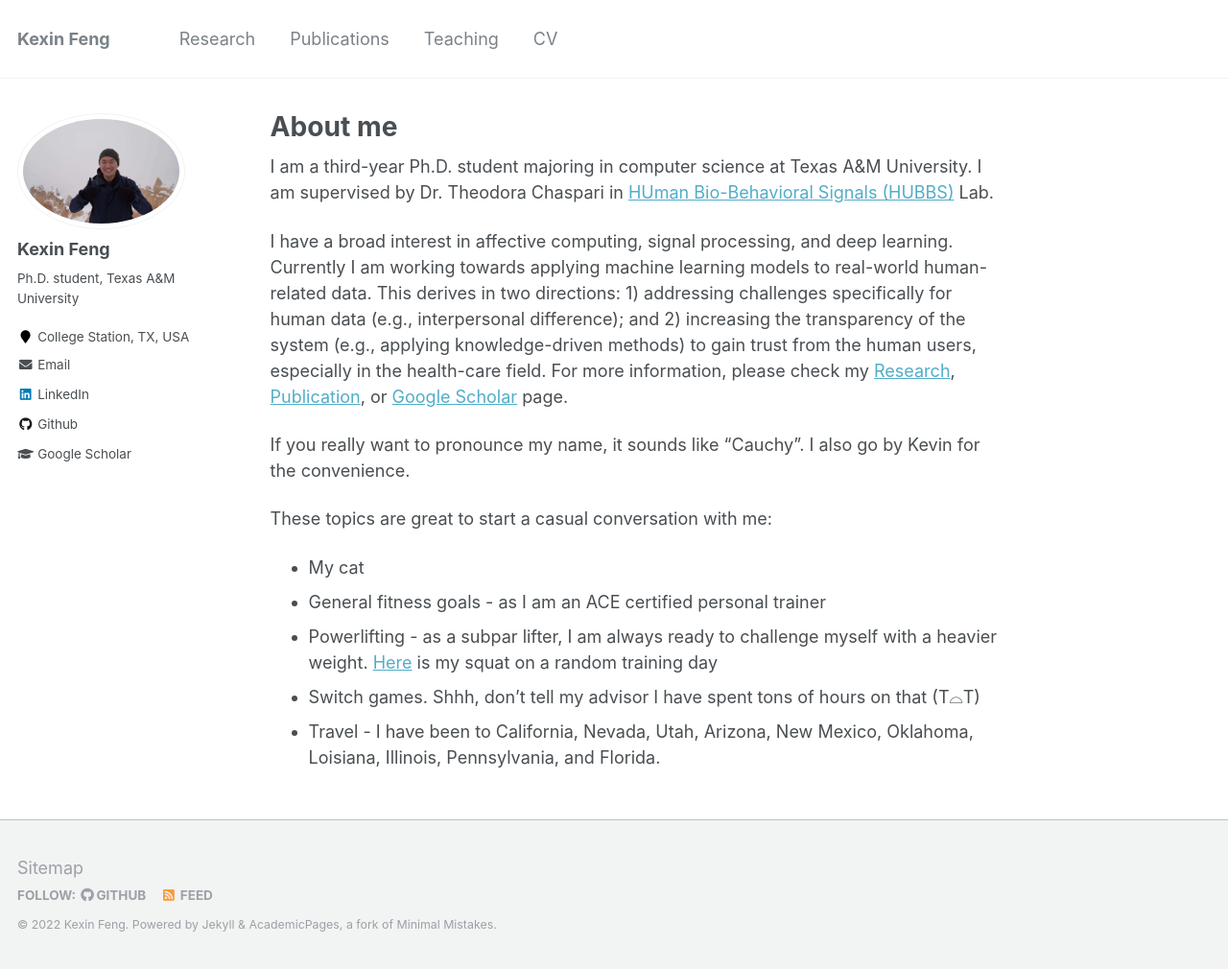
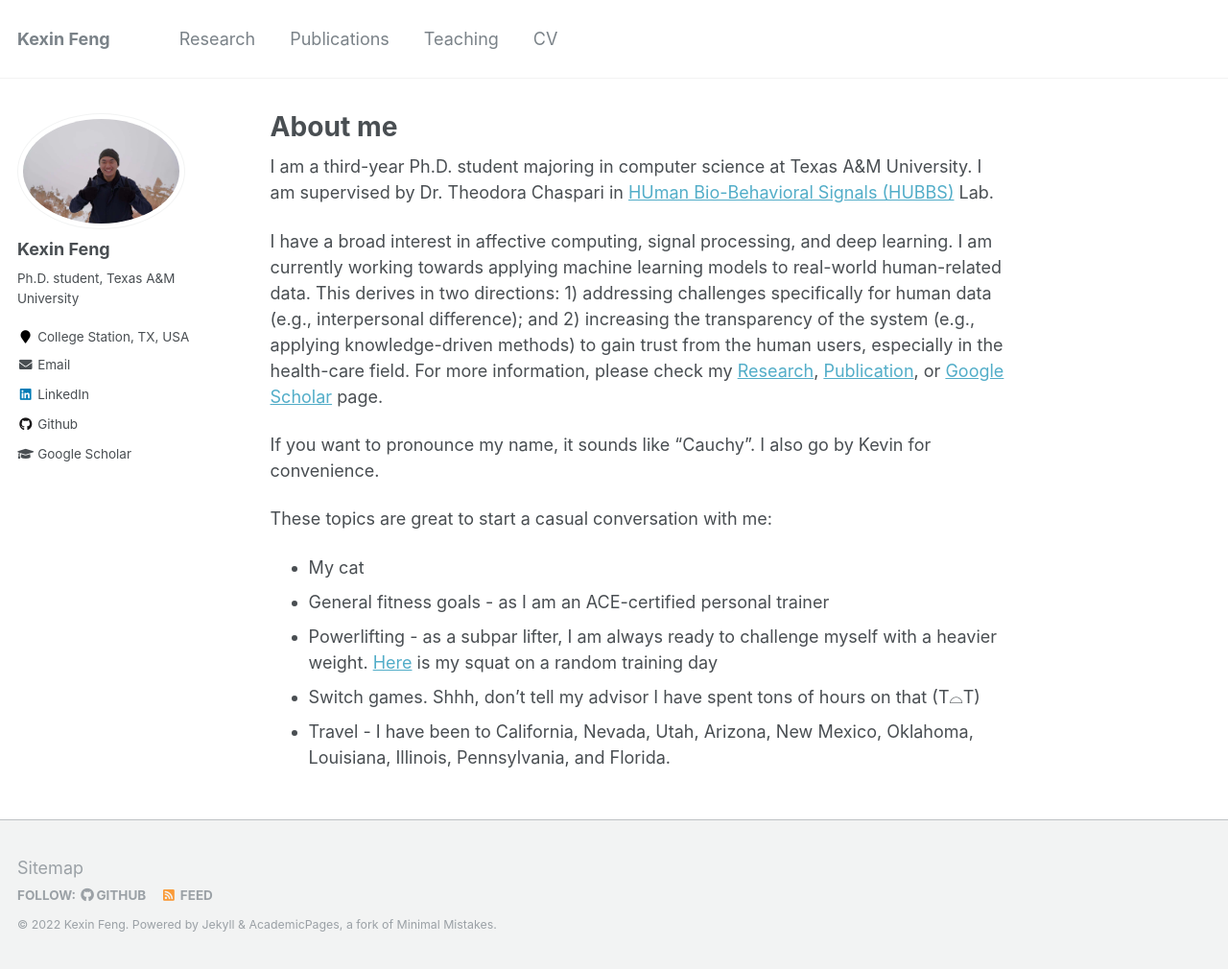
Before and after one commit to kexinF/kexinf.github.io, a Jekyll site: the page built from _pages/about.md, in a window 1280 px wide and 1010 px high. Shown: the whole window at 96% size. Built offline with Jekyll 4.4.1, drawn with Linux system fonts in a browser that asks for light colours.

Commit message:
minor error fixed

```diff
--- a/_pages/about.md
+++ b/_pages/about.md
@@ -10,13 +10,13 @@ redirect_from:
 
 I am a third-year Ph.D. student majoring in computer science at Texas A&M University. I am supervised by Dr. Theodora Chaspari in [HUman Bio-Behavioral Signals (HUBBS)](https://hubbs.engr.tamu.edu/) Lab.
 
-I have a broad interest in affective computing, signal processing, and deep learning. Currently I am working towards applying machine learning models to real-world human-related data. This derives in two directions: 1) addressing challenges specifically for human data (e.g., interpersonal difference); and 2) increasing the transparency of the system (e.g., applying knowledge-driven methods) to gain trust from the human users, especially in the health-care field. For more information, please check my [Research](/research/),  [Publication](/publications/), or [Google Scholar](https://scholar.google.com/citations?user=LmPz0PQAAAAJ&hl=en) page.
+I have a broad interest in affective computing, signal processing, and deep learning.  I am currently working towards applying machine learning models to real-world human-related data. This derives in two directions: 1) addressing challenges specifically for human data (e.g., interpersonal difference); and 2) increasing the transparency of the system (e.g., applying knowledge-driven methods) to gain trust from the human users, especially in the health-care field. For more information, please check my [Research](/research/),  [Publication](/publications/), or [Google Scholar](https://scholar.google.com/citations?user=LmPz0PQAAAAJ&hl=en) page.
 
-If you really want to pronounce my name, it sounds like "Cauchy". I also go by Kevin for the convenience.
+If you want to pronounce my name, it sounds like "Cauchy". I also go by Kevin for convenience.
 
 These topics are great to start a casual conversation with me:
-* My cat
-* General fitness goals - as I am an ACE certified personal trainer
-* Powerlifting - as a subpar lifter, I am always ready to challenge myself with a heavier weight. [Here](https://vimeo.com/749962170) is my squat on a random training day
-* Switch games. Shhh, don't tell my advisor I have spent tons of hours on that (T⌓T)
-* Travel - I have been to California, Nevada, Utah, Arizona, New Mexico, Oklahoma, Loisiana, Illinois, Pennsylvania, and Florida.
+- My cat
+- General fitness goals - as I am an ACE-certified personal trainer
+- Powerlifting - as a subpar lifter, I am always ready to challenge myself with a heavier weight. [Here](https://vimeo.com/749962170) is my squat on a random training day
+- Switch games. Shhh, don't tell my advisor I have spent tons of hours on that (T⌓T)
+- Travel - I have been to California, Nevada, Utah, Arizona, New Mexico, Oklahoma, Louisiana, Illinois, Pennsylvania, and Florida.
```
